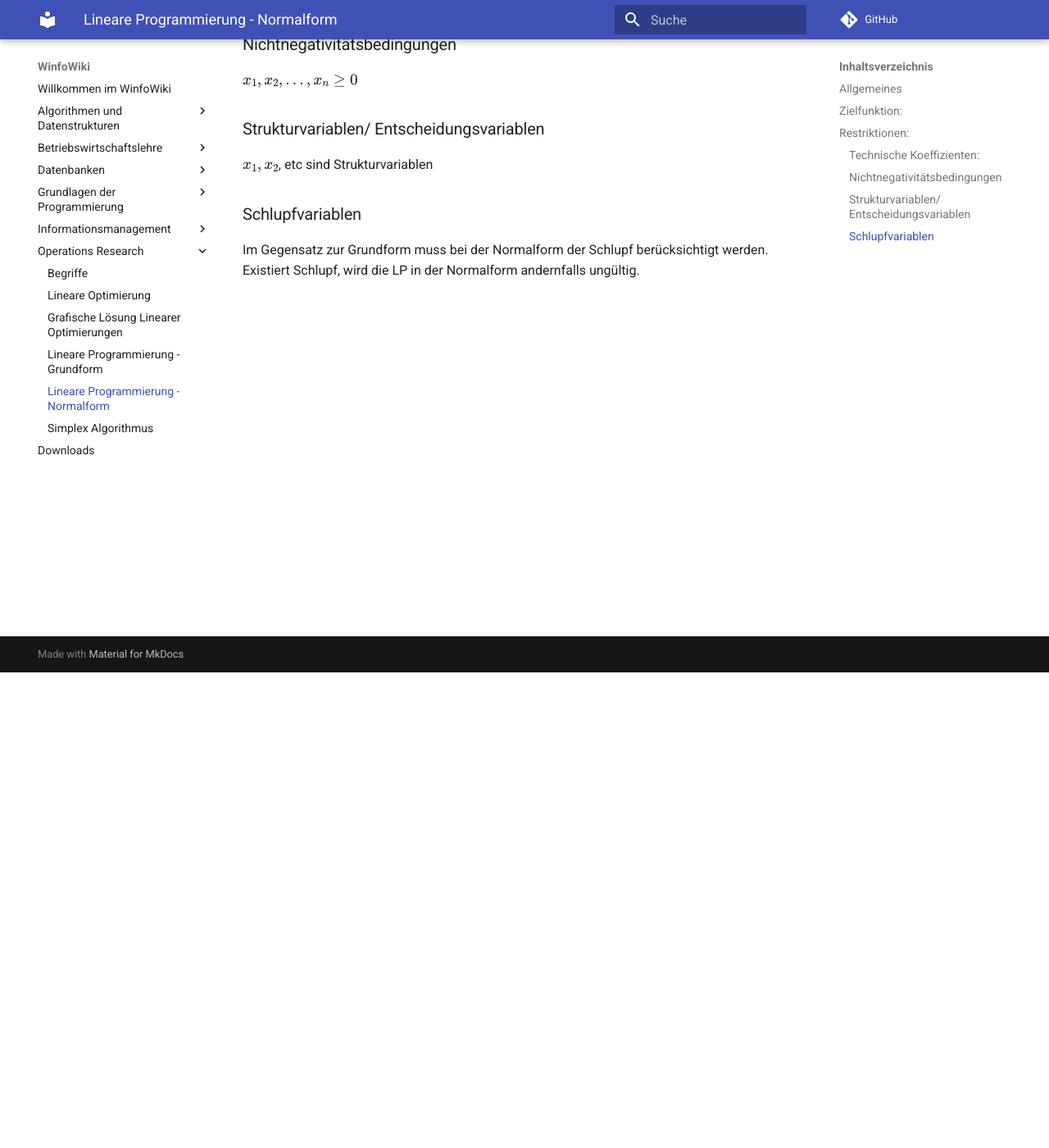
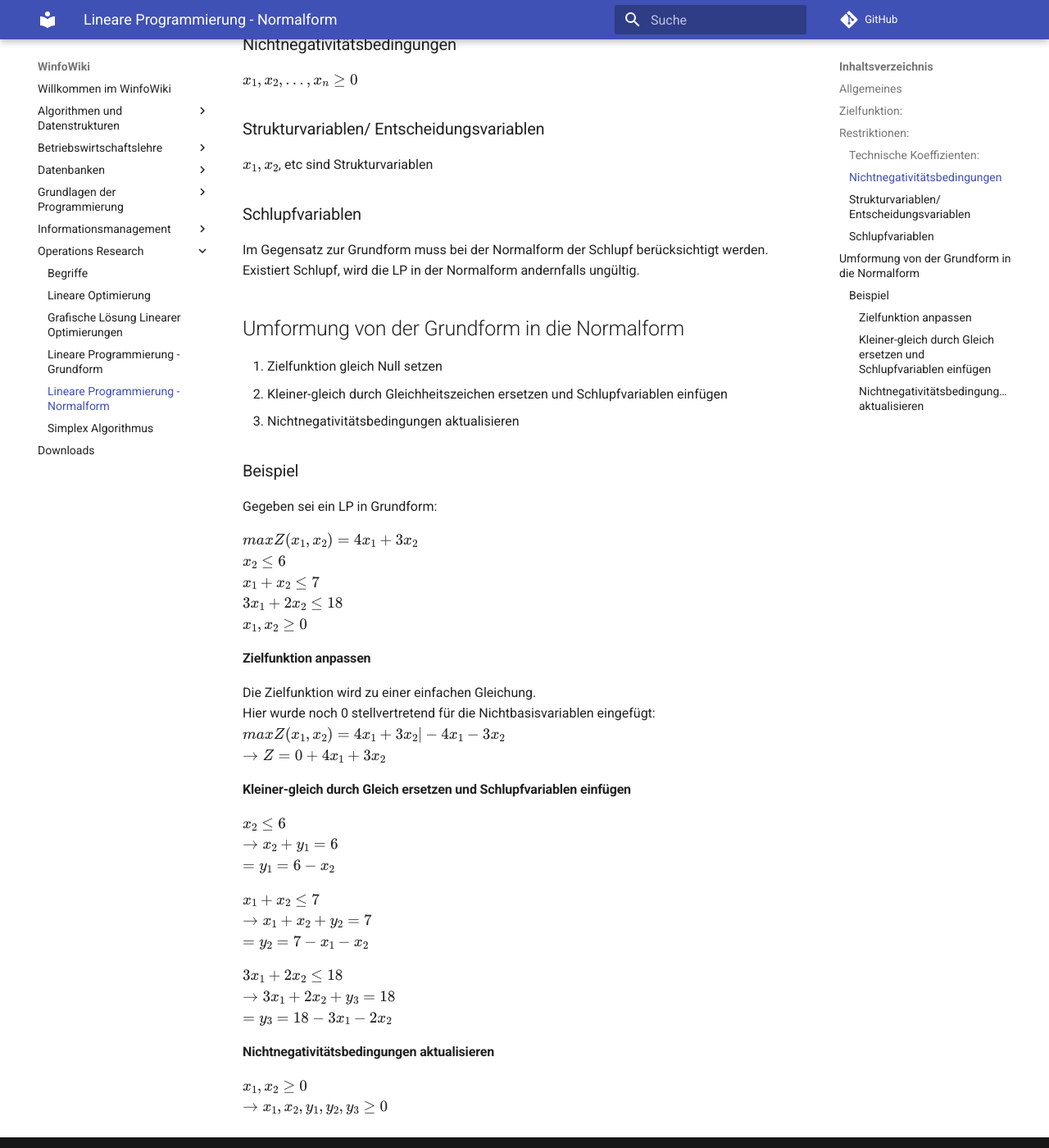
Before and after one commit to heshsum/winfowiki, an MkDocs documentation site: the page built from docs/Operations Research/Lineare-Programmierung-Normalform.md, in a window 1280 px wide and 1400 px high, scrolled down 580 px. Shown: the whole window at 82% size. Built offline with MkDocs 1.6.1 and Material for MkDocs 9.7.7, drawn with Linux system fonts in a browser that asks for light colours; comment, search, counter and statistics services are not loaded.

Commit message:
Umformung von Grundform in Normalform

```diff
--- a/docs/Operations Research/Lineare-Programmierung-Normalform.md
+++ b/docs/Operations Research/Lineare-Programmierung-Normalform.md
@@ -25,3 +25,40 @@ $x_1, x_2$, etc sind Strukturvariablen
 ### Schlupfvariablen
 Im Gegensatz zur Grundform muss bei der Normalform der Schlupf berücksichtigt werden.
 Existiert Schlupf, wird die LP in der Normalform andernfalls ungültig.
+
+## Umformung von der Grundform in die Normalform
+1. Zielfunktion gleich Null setzen
+2. Kleiner-gleich durch Gleichheitszeichen ersetzen und Schlupfvariablen einfügen
+3. Nichtnegativitätsbedingungen aktualisieren
+
+### Beispiel
+Gegeben sei ein LP in Grundform:
+
+$maxZ(x_1, x_2) = 4x_1 + 3x_2$
+$x_2 ≤ 6$
+$x_1 + x_2 ≤ 7$
+$3x_1 + 2x_2 ≤ 18$
+$x_1, x_2 ≥ 0$
+
+#### Zielfunktion anpassen
+Die Zielfunktion wird zu einer einfachen Gleichung.
+Hier wurde noch 0 stellvertretend für die Nichtbasisvariablen eingefügt:
+$maxZ(x_1, x_2) = 4x_1 + 3x_2 | -4x_1 -3x_2$
+$\rightarrow Z = 0 + 4x_1 + 3x_2$
+
+#### Kleiner-gleich durch Gleich ersetzen und Schlupfvariablen einfügen
+$x_2 ≤ 6$
+$\rightarrow x_2 + y_1 = 6$
+$= y_1 = 6-x_2$
+
+$x_1 + x_2 ≤ 7$
+$\rightarrow x_1 + x_2 + y_2 = 7$
+$= y_2 = 7 - x_1 - x_2$
+
+$3x_1 + 2x_2 ≤ 18$
+$\rightarrow 3x_1 + 2x_2 + y_3 = 18$
+$= y_3 = 18 - 3x_1 - 2x_2$
+
+#### Nichtnegativitätsbedingungen aktualisieren
+$x_1, x_2 ≥ 0$
+$\rightarrow x_1, x_2, y_1, y_2, y_3 ≥ 0$
```
